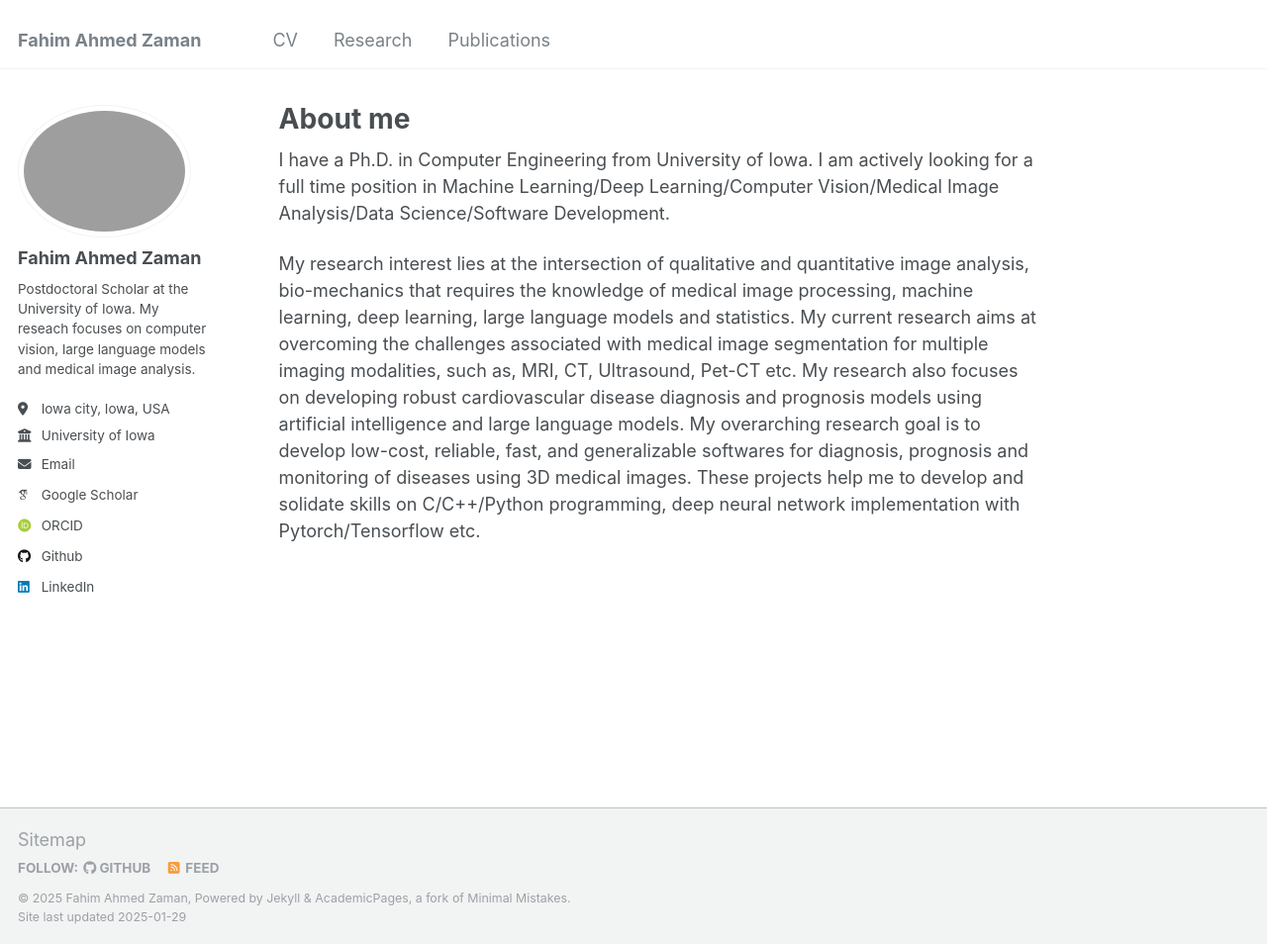
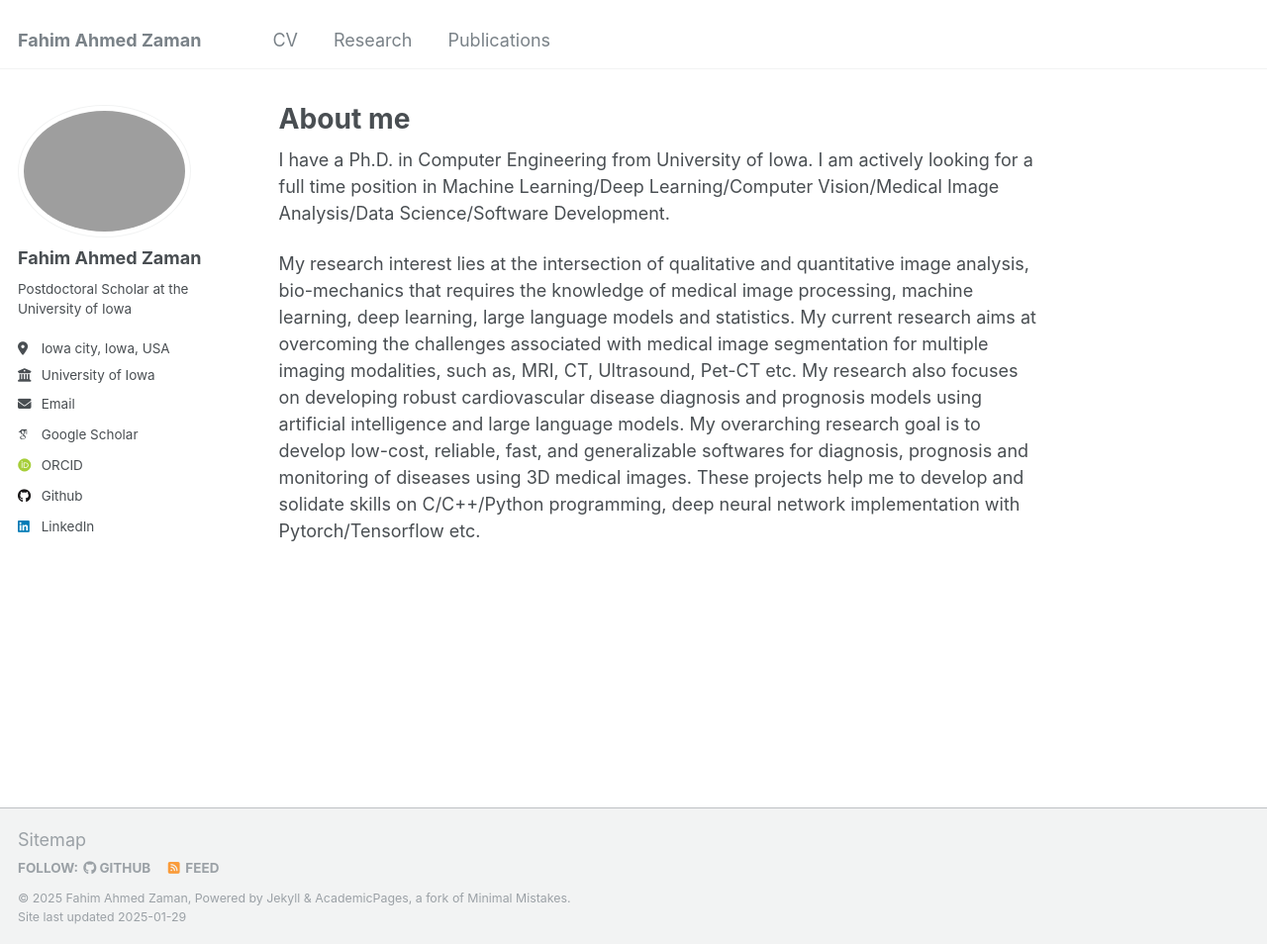
Before and after one commit to FahimZaman/FahimZaman.github.io, a Jekyll site: the page built from _pages/about.md, in a window 1280 px wide and 954 px high. Shown: the whole window at 99% size. Built offline with Jekyll 4.4.1, drawn with Linux system fonts in a browser that asks for light colours; some web fonts are replaced.

Commit message:
Update _config.yml

```diff
--- a/_config.yml
+++ b/_config.yml
@@ -24,7 +24,7 @@ author:
   avatar           : "ProfilePic.jpg"
   name             : "Fahim Ahmed Zaman"
   pronouns         : # example: "she/her"
-  bio              : "Postdoctoral Scholar at the University of Iowa. My reseach focuses on computer vision, large language models and medical image analysis."
+  bio              : "Postdoctoral Scholar at the University of Iowa"
   location         : "Iowa city, Iowa, USA"
   employer         : "University of Iowa"
   uri              : # URL
```
